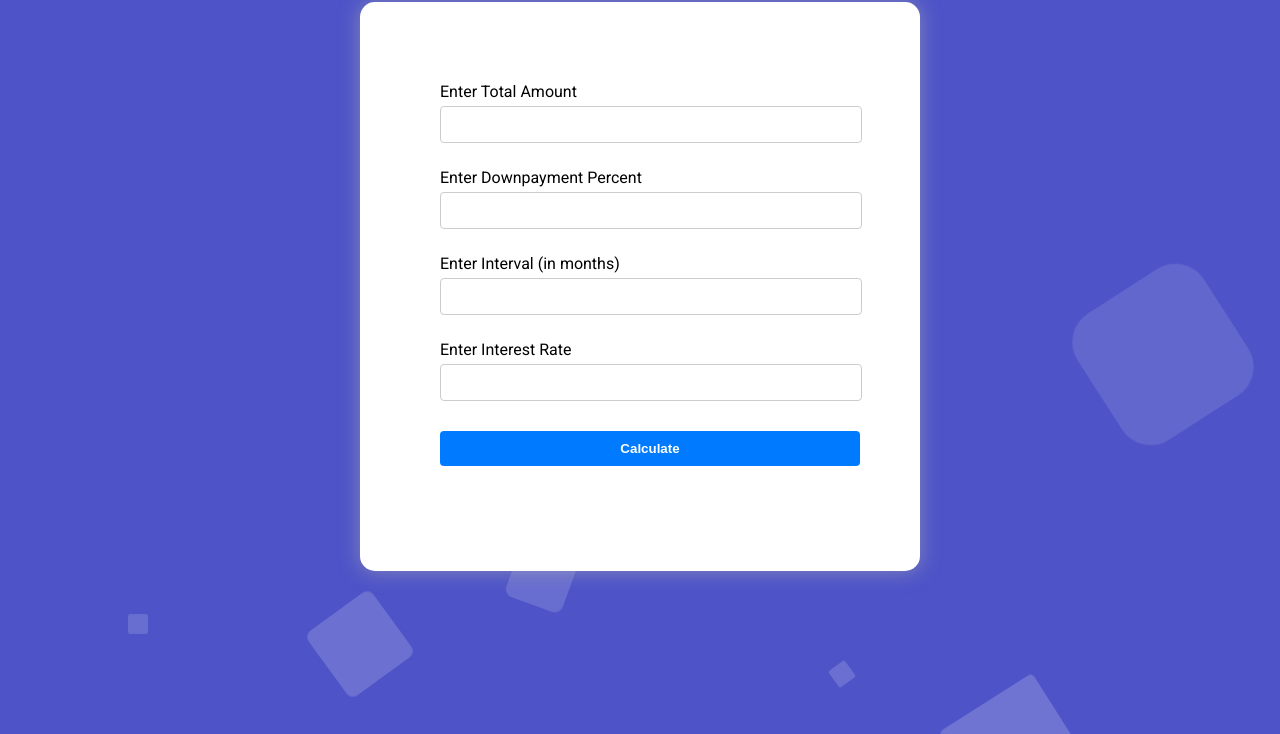
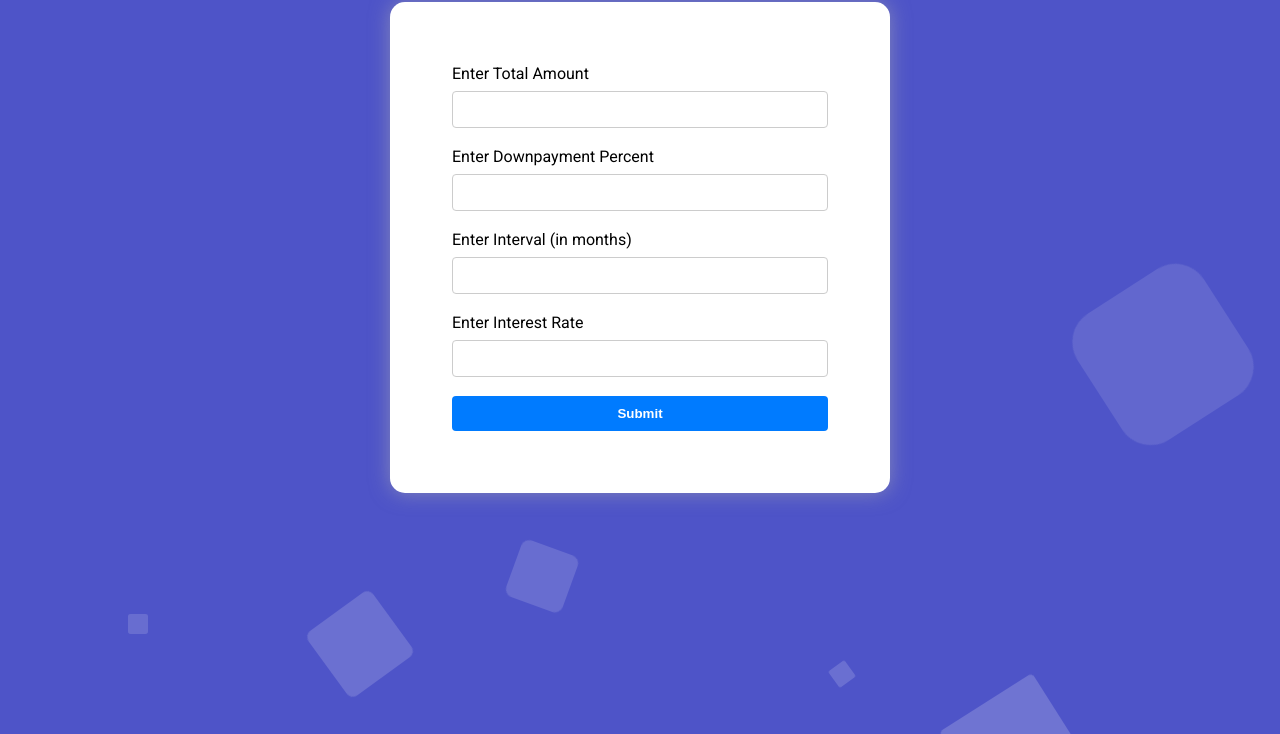
Before and after one commit to arogyamagar/emi-calculator, a plain HTML site: page index.html in a window 1280 px wide. Shown: the part 66-800 px from the top of the page. Drawn offline with Linux system fonts and the light colour scheme.

Commit message:
Updated css

```diff
--- a/index.html
+++ b/index.html
@@ -1,14 +1,14 @@
 <!DOCTYPE html>
 <html lang="en">
   <head>
-    <meta charset="UTF-8">
-    <meta name="viewport" content="width=device-width, initial-scale=1.0">
+    <meta charset="UTF-8" />
+    <meta name="viewport" content="width=device-width, initial-scale=1.0" />
     <title>EMI Calculator</title>
-    <link rel="stylesheet" href="style.css">
+    <link rel="stylesheet" href="style.css" />
   </head>
   <body>
     <!-- background animations -->
-    <div class="area" >
+    <div class="area">
       <ul class="circles">
         <li></li>
         <li></li>
@@ -37,15 +37,19 @@
         <input type="number" id="interval" required /><br />
 
         <label for="interestRate">Enter Interest Rate</label>
-      <input type="number" id="interestRate" step="0.01" max="100" required /><br />
+        <input
+          type="number"
+          id="interestRate"
+          step="0.01"
+          max="100"
+          required
+        /><br />
 
-      <input type="button" value="Calculate" onclick="calculateLoan()" />
+        <!-- <input type="button" value="Submit" onclick="calculateLoan()" /> -->
+        <input type="button" value="Submit" onclick="calculateLoan()" />
       </form>
 
-    <div id="results">
-      <!-- <p>Down payment amount <span id="dpa"></span></p>
-      <p>Amount to be paid monthly: <span id="monthlyPayment"></span></p>
-      <p>Total Balance Remaining: <span id="amountRemaining"></span> (Interest Rate added on Remaining Amount)</p> -->
+      <div id="results" class="results">
         <table>
           <tr>
             <th>Down payment amount</th>
@@ -57,14 +61,14 @@
           </tr>
           <tr>
             <th>Total Balance Remaining</th>
-          <td><span id="amountRemaining"></span> (Interest Rate added on Remaining Amount)</td>
+            <td>
+              <span id="amountRemaining"></span> (Interest Rate added on
+              Remaining Amount)
+            </td>
           </tr>
         </table>
-
-
       </div>
     </div>
-
 
     <script>
       function calculateLoan() {
@@ -77,8 +81,8 @@
 
         const dpa = (total * dpp) / 100;
         const interestAmount = (total - dpa) * (interestRate / 100);
-        const amountRemaining = (total-dpa) + interestAmount;
-        const monthlyPayment = amountRemaining/interval;
+        const amountRemaining = total - dpa + interestAmount;
+        const monthlyPayment = amountRemaining / interval;
 
         document.getElementById("dpa").textContent = dpa.toFixed(2);
         document.getElementById("monthlyPayment").textContent =
--- a/style.css
+++ b/style.css
@@ -1,15 +1,17 @@
-@import url('https://fonts.googleapis.com/css2?family=Roboto:wght@400;500&display=swap');
+@import url("https://fonts.googleapis.com/css2?family=Roboto:wght@400;500&display=swap");
 
-*{
+* {
   margin: 0px;
   padding: 0px;
+  box-sizing: border-box;
+  text-decoration: none;
 }
 
-body{
-    font-family: 'Roboto', sans-serif;
+body {
+  font-family: "Roboto", sans-serif;
 }
 
-.area{
+.area {
   background: #4e54c8;
   background: -webkit-linear-gradient(to left, #8f94fb, #4e54c8);
   width: 100%;
@@ -28,17 +30,16 @@ body{
 .context {
   width: 100%;
   position: absolute;
-    top:50vh;
-
+  top: 50vh;
 }
 
-.context h1{
+.context h1 {
   text-align: center;
   color: #fff;
   font-size: 50px;
 }
 
-.circles{
+.circles {
   position: absolute;
   top: 0;
   left: 0;
@@ -47,7 +48,7 @@ body{
   overflow: hidden;
 }
 
-.circles li{
+.circles li {
   position: absolute;
   display: block;
   list-style: none;
@@ -56,18 +57,16 @@ body{
   background: rgba(255, 255, 255, 0.2);
   animation: animate 25s linear infinite;
   bottom: -150px;
-
 }
 
-.circles li:nth-child(1){
+.circles li:nth-child(1) {
   left: 25%;
   width: 80px;
   height: 80px;
   animation-delay: 0s;
 }
 
-
-.circles li:nth-child(2){
+.circles li:nth-child(2) {
   left: 10%;
   width: 20px;
   height: 20px;
@@ -75,14 +74,14 @@ body{
   animation-duration: 12s;
 }
 
-.circles li:nth-child(3){
+.circles li:nth-child(3) {
   left: 70%;
   width: 20px;
   height: 20px;
   animation-delay: 4s;
 }
 
-.circles li:nth-child(4){
+.circles li:nth-child(4) {
   left: 40%;
   width: 60px;
   height: 60px;
@@ -90,28 +89,28 @@ body{
   animation-duration: 18s;
 }
 
-.circles li:nth-child(5){
+.circles li:nth-child(5) {
   left: 65%;
   width: 20px;
   height: 20px;
   animation-delay: 0s;
 }
 
-.circles li:nth-child(6){
+.circles li:nth-child(6) {
   left: 75%;
   width: 110px;
   height: 110px;
   animation-delay: 3s;
 }
 
-.circles li:nth-child(7){
+.circles li:nth-child(7) {
   left: 35%;
   width: 150px;
   height: 150px;
   animation-delay: 7s;
 }
 
-.circles li:nth-child(8){
+.circles li:nth-child(8) {
   left: 50%;
   width: 25px;
   height: 25px;
@@ -119,7 +118,7 @@ body{
   animation-duration: 45s;
 }
 
-.circles li:nth-child(9){
+.circles li:nth-child(9) {
   left: 20%;
   width: 15px;
   height: 15px;
@@ -127,7 +126,7 @@ body{
   animation-duration: 35s;
 }
 
-.circles li:nth-child(10){
+.circles li:nth-child(10) {
   left: 85%;
   width: 150px;
   height: 150px;
@@ -135,22 +134,18 @@ body{
   animation-duration: 11s;
 }
 
-
-
 @keyframes animate {
-
-    0%{
+  0% {
     transform: translateY(0) rotate(0deg);
     opacity: 1;
     border-radius: 0;
   }
 
-    100%{
+  100% {
     transform: translateY(-1000px) rotate(720deg);
     opacity: 0;
     border-radius: 50%;
   }
-
 }
 
 h1 {
@@ -158,34 +153,38 @@ body{
   margin-top: 20px;
   margin-bottom: 10px;
   color: #fff;
-
 }
 
 form {
+  display: flex;
+  flex-direction: column;
+  justify-content: center;
   background-color: rgb(255, 255, 255);
   border-radius: 15px;
   box-shadow: 0 0 20px rgba(175, 175, 175, 0.554);
-    padding: 80px;
-    max-width: 400px;
+  padding: 62px;
+  max-width: 500px;
   margin: 0 auto;
 }
 
 label {
-    margin-bottom: 20px;
+  padding-bottom: 8px;
   font-weight: medium;
 }
 
 input {
   width: 100%;
   padding: 10px;
-    margin-bottom: 25px;
-    margin-top: 5px;
   border: 1px solid #ccc;
   border-radius: 4px;
 }
 
-  input[type='button'] {
-    width: 105%;
+input:focus {
+  outline: 1px solid #007bff;
+}
+
+input[type="button"] {
+  width: 100%;
   background-color: #007bff;
   padding: 10px;
   font-weight: bold;
@@ -195,16 +194,16 @@ body{
   cursor: pointer;
 }
 
-  input[type='button']:hover {
+input[type="button"]:hover {
   background-color: #0056b3;
 }
 
-  #results {
+.results {
   background-color: #fff;
   border-radius: 15px;
   box-shadow: 0 0 10px rgba(255, 255, 255, 0.2);
-    padding: 80px;
-    max-width: 400px;
+  padding: 62px;
+  max-width: 500px;
   margin: 20px auto;
   display: none;
 }
@@ -220,7 +219,8 @@ body{
   border-radius: 15px;
 }
 
-  th, td {
+th,
+td {
   padding: 10px;
   text-align: left;
   border: 1px solid #64b3f3;
```
Lines whose indentation alone changed are shown as unchanged.
